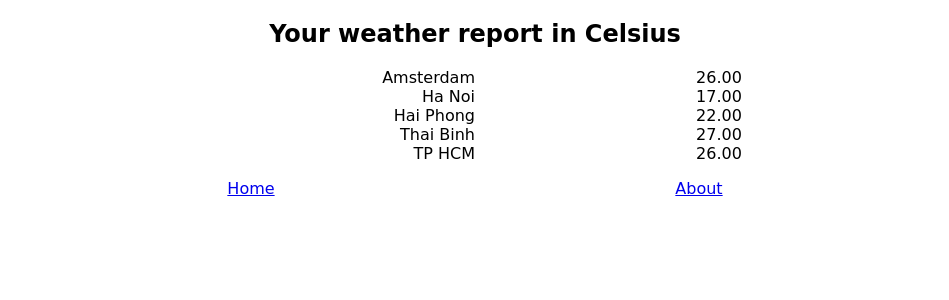
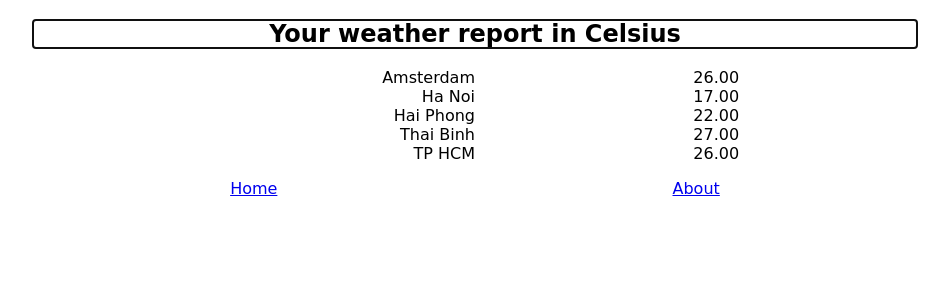
Before and after one commit to Minhvn98/LearnReactjs, a React (Create React App) app: page /reports/celsius in a window 1280 px wide. Shown: the top 300 px of the page, without its empty margins (165-1114 px from the left). Built offline with nearby package versions, Linux system fonts and the light colour scheme.

Commit message:
65. Making routing accessible

```diff
--- a/src/App.js
+++ b/src/App.js
@@ -1,9 +1,10 @@
+import { BrowserRouter as Router, Route } from 'react-router-dom'
 import About from './About'
 import Home from './Home'
-import { BrowserRouter as Router, Route } from 'react-router-dom'
-import './temperatures.scss'
 import Footer from './Footer'
 import Report from './Report'
+
+import './temperatures.scss'
 
 function App() {
   return (
--- a/src/Section.js
+++ b/src/Section.js
@@ -1,15 +1,23 @@
-import React from 'react'
+import React, { useEffect, useRef } from 'react'
 import Helmet from 'react-helmet'
 
 const Section = ({ children, headingText, headingLevel = 1 }) => {
   const H = `h${headingLevel}`
+
+  const headingRef = useRef(null)
+
+  useEffect(() => {
+    headingRef.current.focus()
+  }, [])
 
   return (
     <section>
       <Helmet>
         <title>{`${headingText} | Weather Report`}</title>
       </Helmet>
-      <H>{headingText}</H>
+      <H ref={headingRef} tabIndex="-1">
+        {headingText}
+      </H>
       {children}
     </section>
   )
--- a/src/index.css
+++ /dev/null
@@ -1,13 +0,0 @@
-body {
-  margin: 0;
-  font-family: -apple-system, BlinkMacSystemFont, 'Segoe UI', 'Roboto', 'Oxygen',
-    'Ubuntu', 'Cantarell', 'Fira Sans', 'Droid Sans', 'Helvetica Neue',
-    sans-serif;
-  -webkit-font-smoothing: antialiased;
-  -moz-osx-font-smoothing: grayscale;
-}
-
-code {
-  font-family: source-code-pro, Menlo, Monaco, Consolas, 'Courier New',
-    monospace;
-}
--- a/src/index.js
+++ b/src/index.js
@@ -1,17 +1,14 @@
-import React from 'react';
-import ReactDOM from 'react-dom';
-import './index.css';
-import App from './App';
-import reportWebVitals from './reportWebVitals';
+import React from 'react'
+import ReactDOM from 'react-dom'
+import App from './App'
 
 ReactDOM.render(
   <React.StrictMode>
     <App />
   </React.StrictMode>,
   document.getElementById('root')
-);
+)
 
 // If you want to start measuring performance in your app, pass a function
 // to log results (for example: reportWebVitals(console.log))
 // or send to an analytics endpoint. Learn more: https://bit.ly/CRA-vitals
-reportWebVitals();
--- a/src/reportWebVitals.js
+++ /dev/null
@@ -1,13 +0,0 @@
-const reportWebVitals = onPerfEntry => {
-  if (onPerfEntry && onPerfEntry instanceof Function) {
-    import('web-vitals').then(({ getCLS, getFID, getFCP, getLCP, getTTFB }) => {
-      getCLS(onPerfEntry);
-      getFID(onPerfEntry);
-      getFCP(onPerfEntry);
-      getLCP(onPerfEntry);
-      getTTFB(onPerfEntry);
-    });
-  }
-};
-
-export default reportWebVitals;
```
